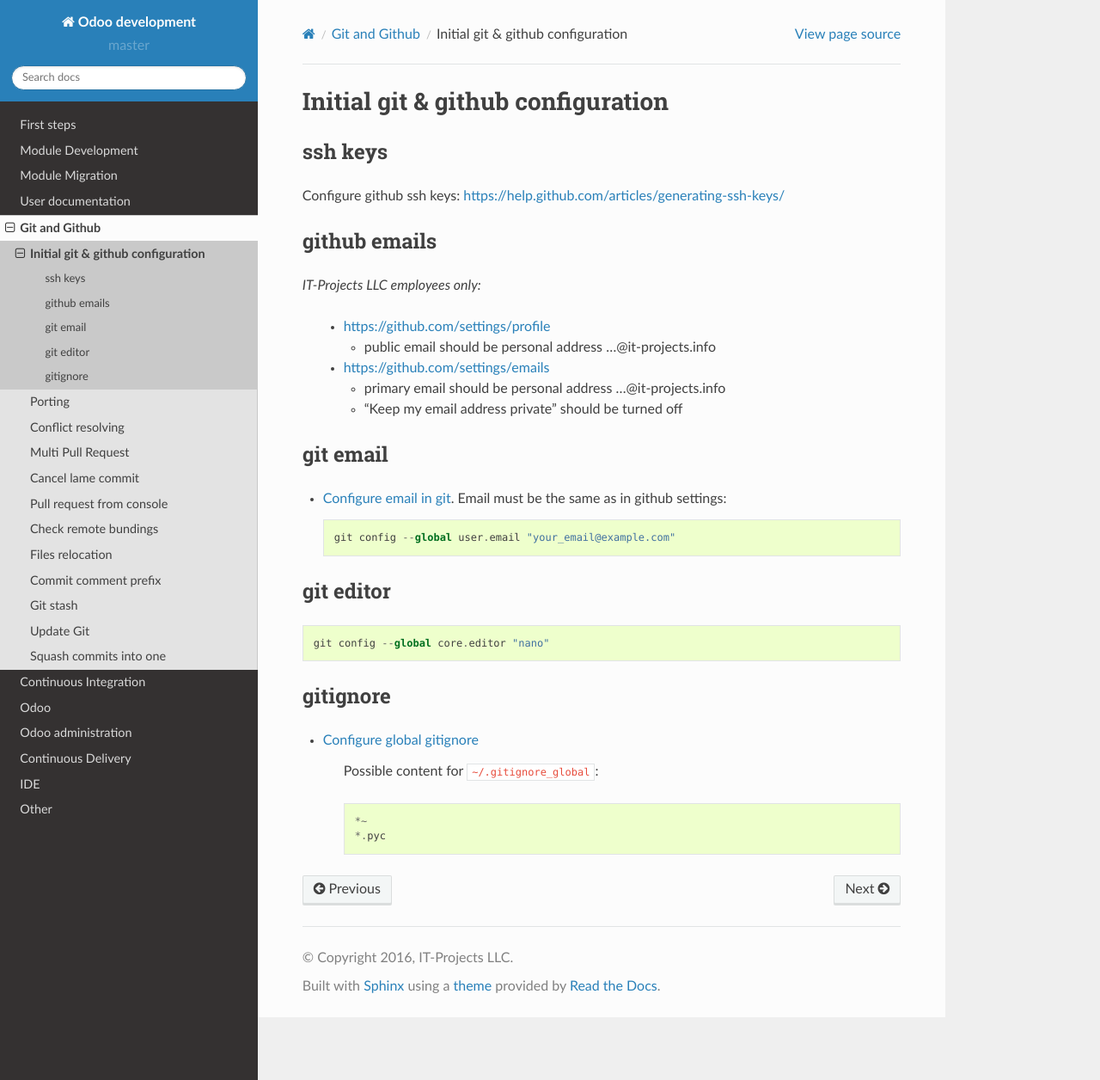
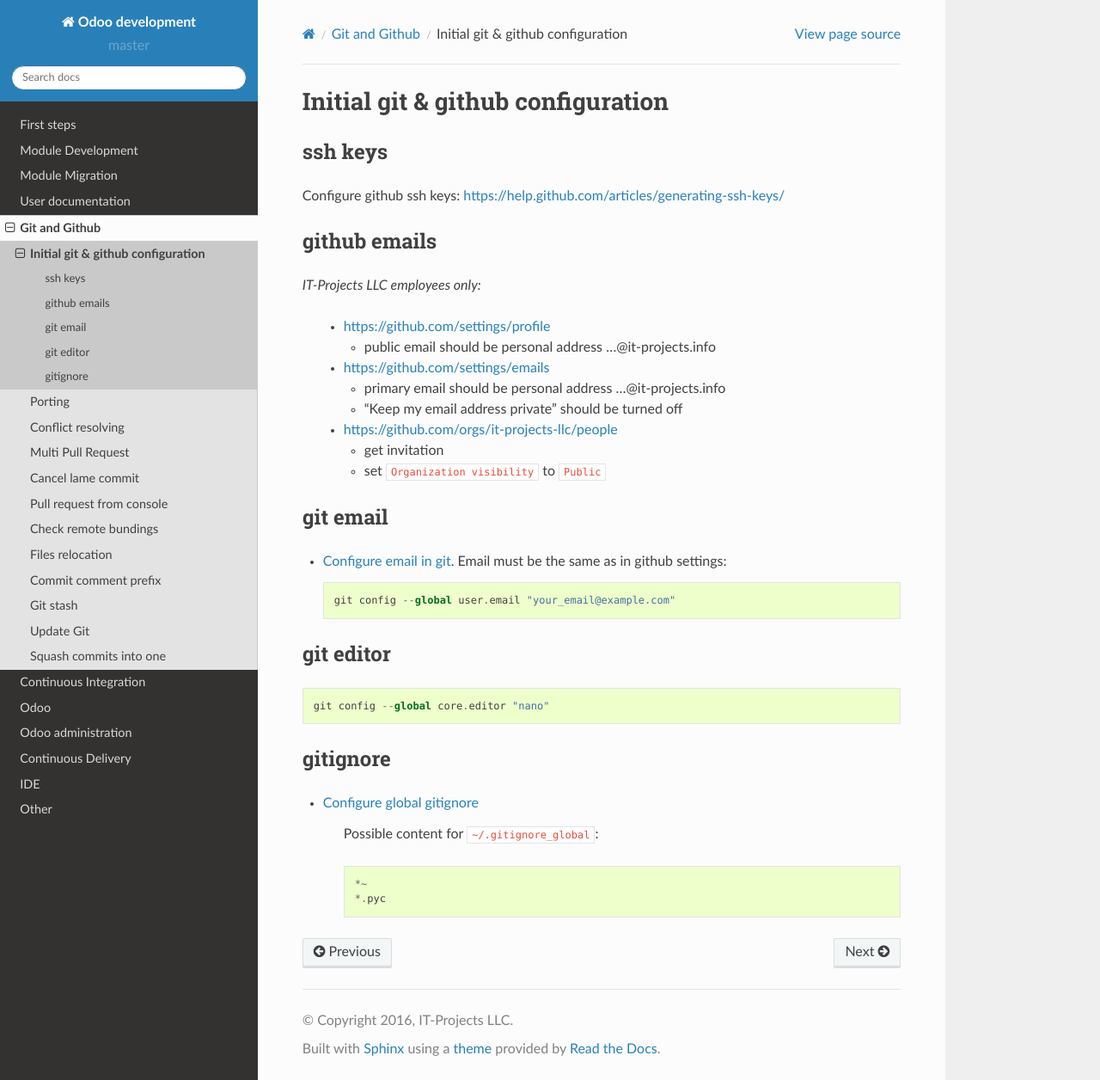
Before and after one commit to itpp-labs/odoo-development, a Sphinx documentation site: the page built from docs/git/init.rst, in a window 1280 px wide and 1256 px high. Shown: the whole window at 86% size. Built offline with Sphinx 7.4.7 and the Read the Docs theme 2.0.0, drawn with Linux system fonts in a browser that asks for light colours; pages that are not in the unit, such as notebooks, are missing from menus.

Commit message:
github: public profile on github team

```diff
--- a/docs/git/init.rst
+++ b/docs/git/init.rst
@@ -18,6 +18,11 @@ github emails
 
     * primary email should be personal address …@it-projects.info
     * “Keep my email address private” should be turned off
+
+  * https://github.com/orgs/it-projects-llc/people
+
+    * get invitation
+    * set ``Organization visibility`` to ``Public``
 
 git email
 =========
```
